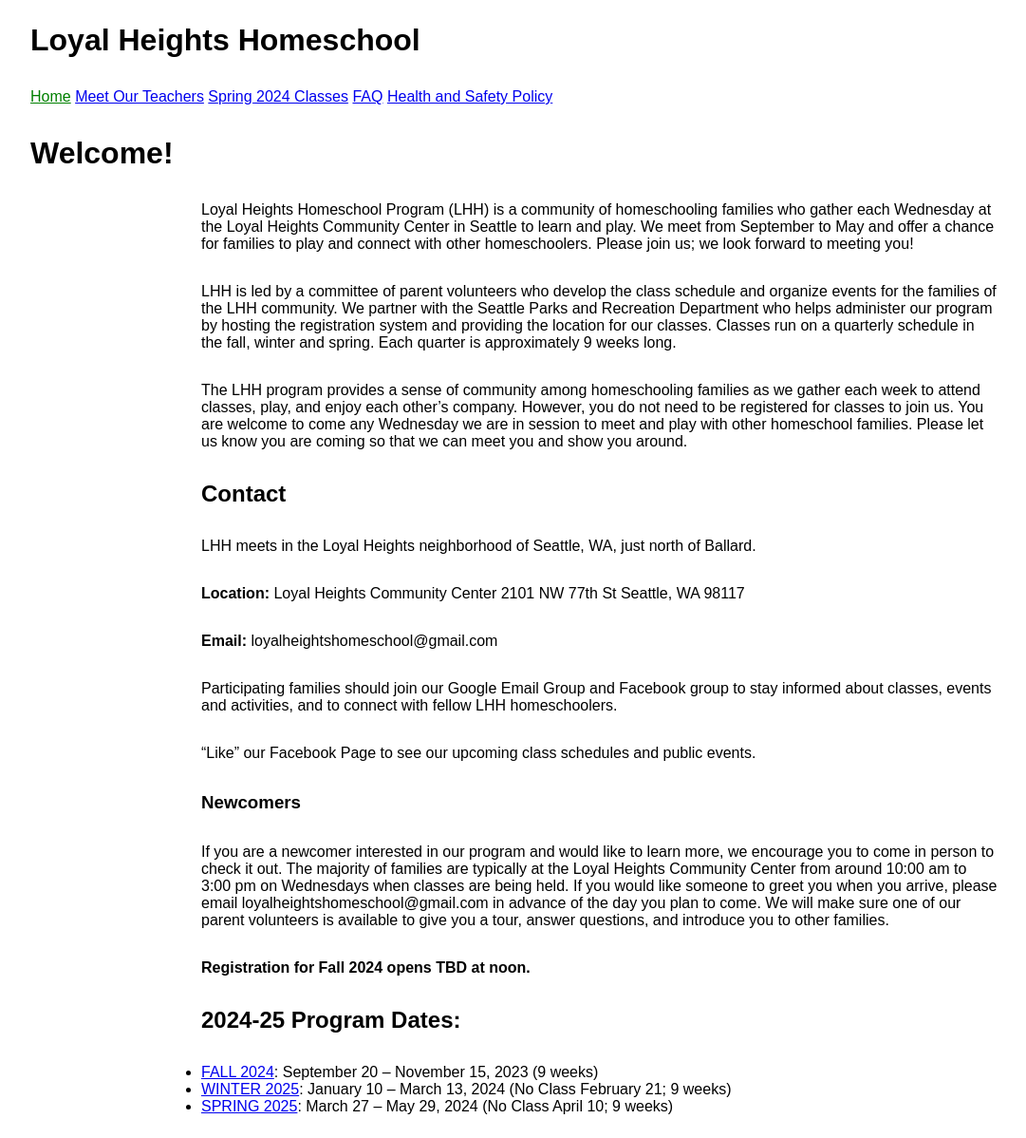
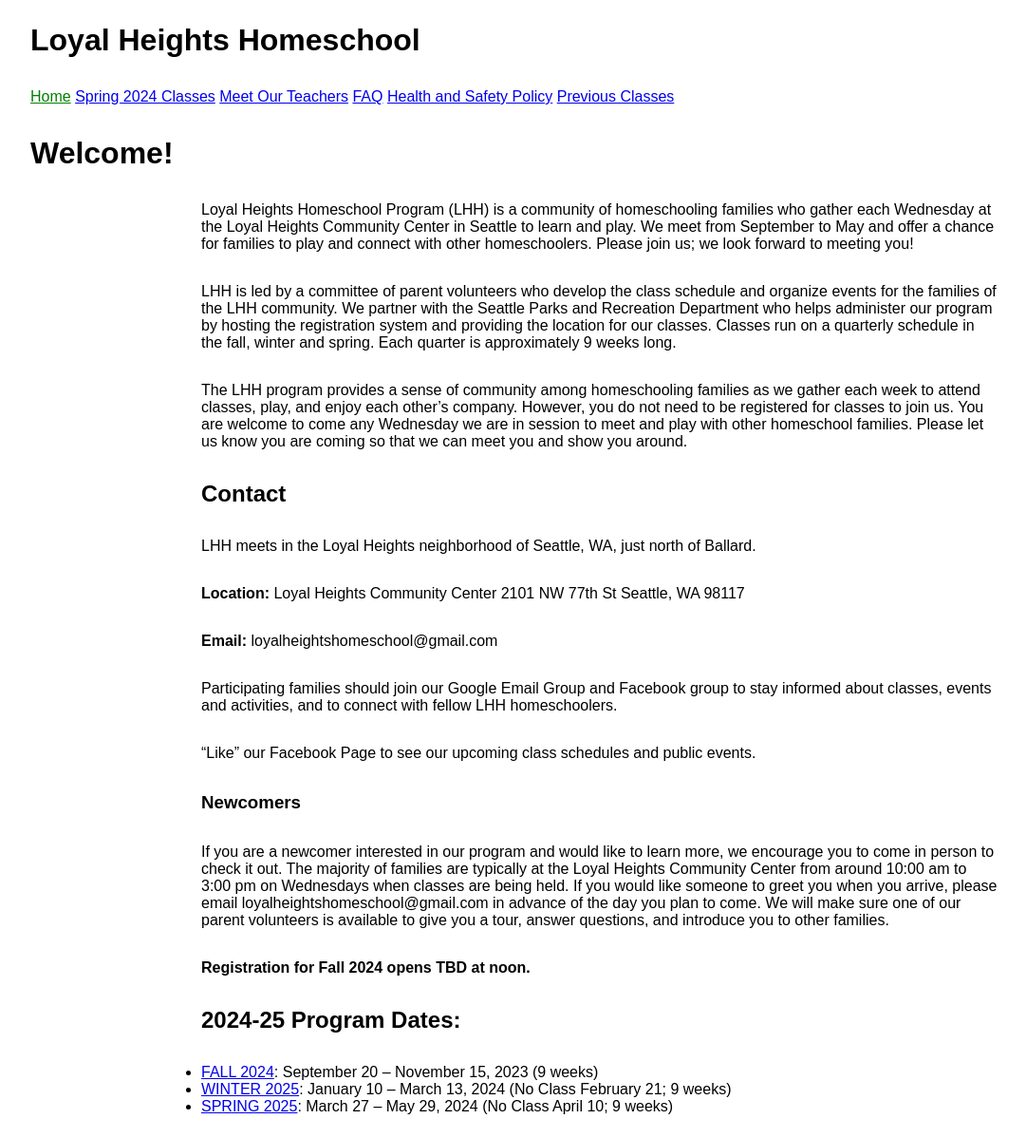
Before and after one commit to loyalheightshomeschool/loyalheightshomeschool.github.io, a Jekyll site: the page built from index.md, in a window 1280 px wide. Shown: the whole page at 95% size, without its empty margins (8-1089 px from the left). Built offline with Jekyll 4.4.1, drawn with Linux system fonts in a browser that asks for light colours.

Commit message:
Update navigation.yml

```diff
--- a/_data/navigation.yml
+++ b/_data/navigation.yml
@@ -1,10 +1,12 @@
 - name: Home
   link: /
+- name: Spring 2024 Classes
+  link: /quarters/spring-2024-classes.html
 - name: Meet Our Teachers
   link: /meet-our-teachers.html
-- name: Spring 2024 Classes
-  link: /quarters/spring-2024-classes.html
 - name: FAQ
   link: /faq.html
 - name: Health and Safety Policy
   link: /health-and-safety-policy.html
+- name: Previous Classes
+  link: /previous-classes.html
```
